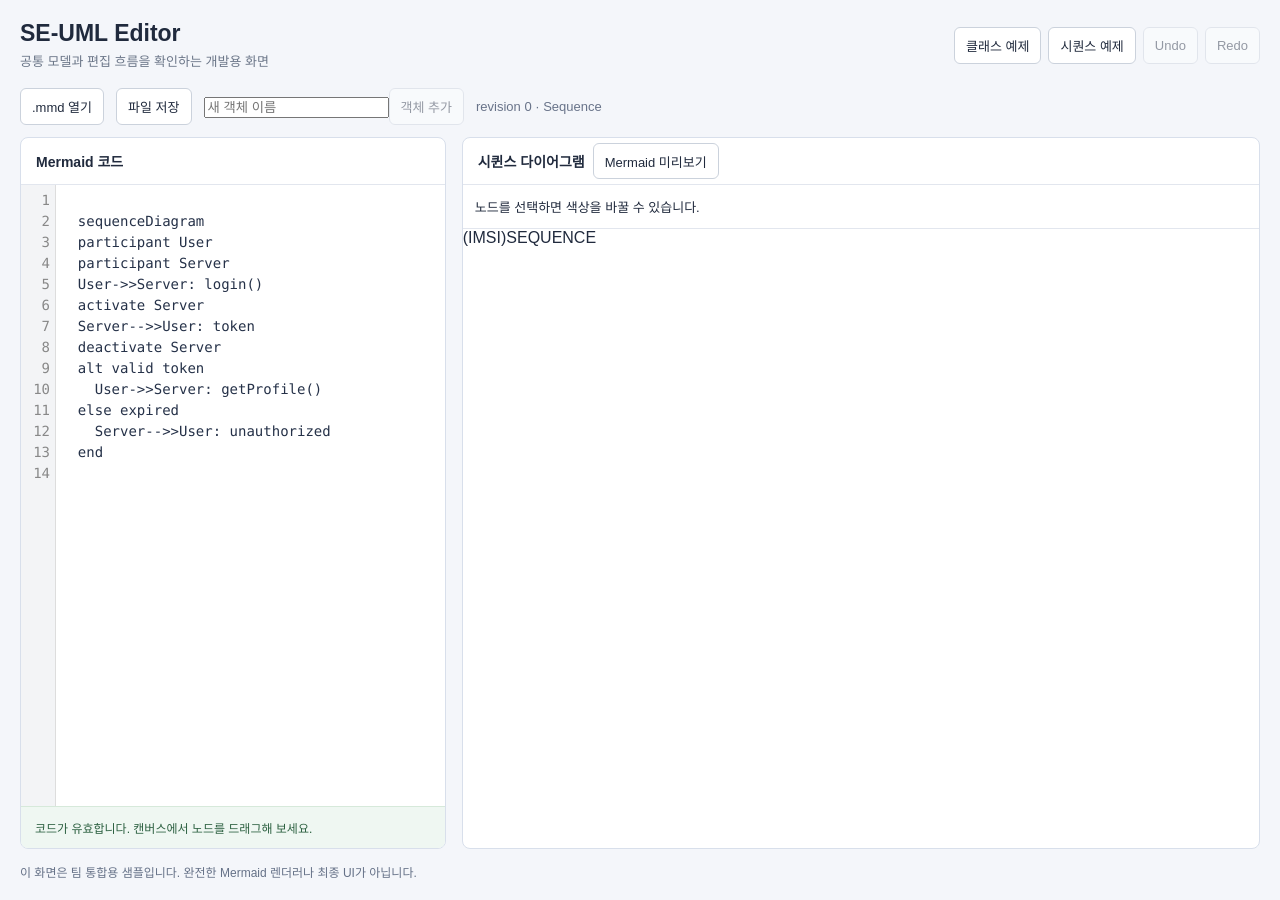
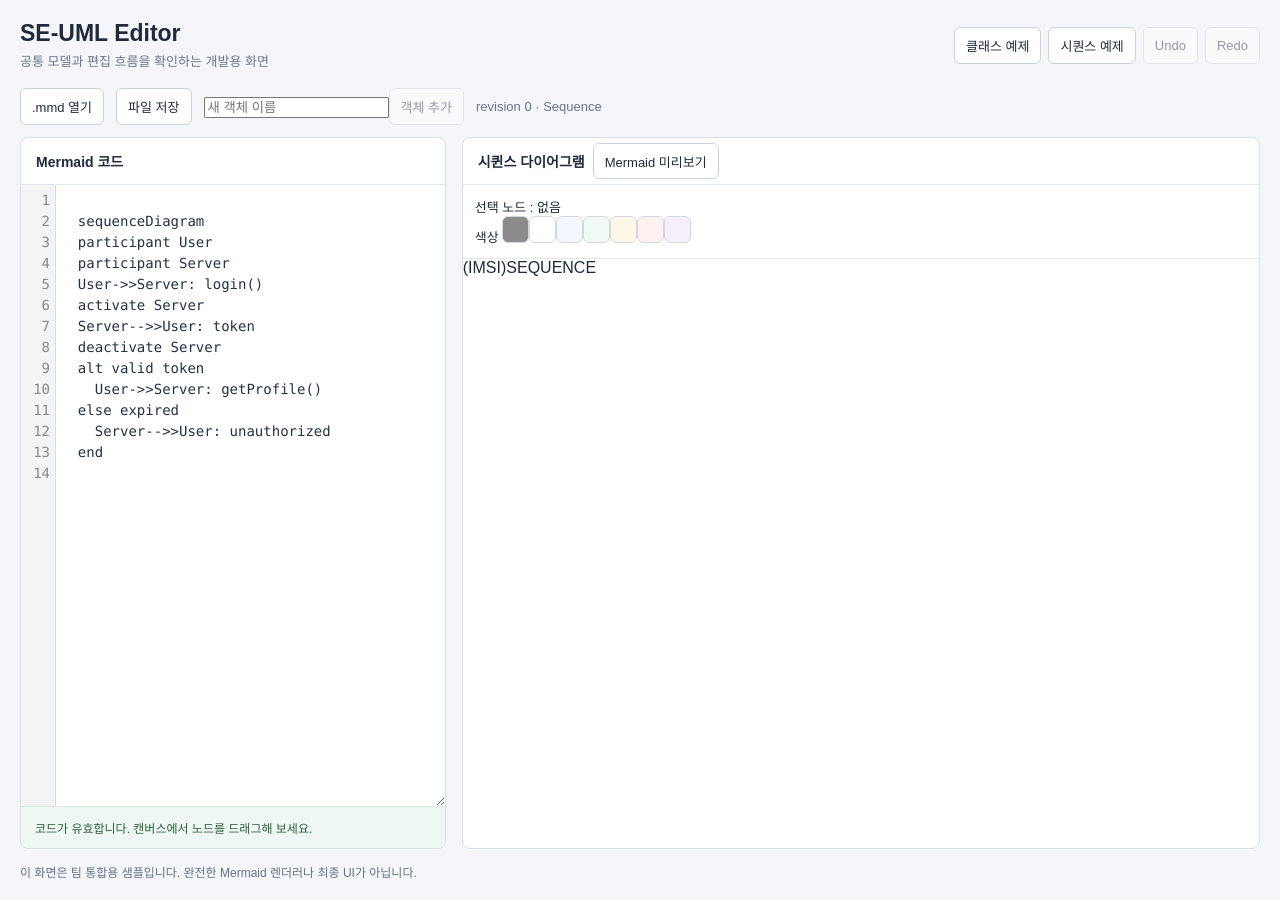
Before and after one commit to rhdghcks/SE-UML-Editor, a React (Vite) app: page / in a window 1280 px wide. Built offline with nearby package versions, Linux system fonts and the light colour scheme.

Commit message:
캔버스 기능 분리, 각 UI 크기 매커니즘 조정

```diff
--- a/src/ui/codeEditor/CodeEditorPanel.tsx
+++ b/src/ui/codeEditor/CodeEditorPanel.tsx
@@ -1,3 +1,11 @@
+//code-panel 코드 작업과 관련된 패널
+
+//panel-heading 패널 제목
+//code-editor 코드 입력 영역
+// //line-numbers 코드 입력창의 줄 표시
+// //code-input-area 코드 입력창
+//feedback 에러 정보 표시
+
 import { useRef } from 'react';
 
 import './style-CodeEditorPanel.css';
@@ -53,7 +61,7 @@ export function CodeEditorPanel({ source, error, onChange }: CodeEditorProps) {
         </div>
 
         {/* 코드 입력 및 수정 */}
-        <textarea
+        <textarea className="code-input-area"
           ref={textareaRef}
           spellCheck={false}
           aria-label="Mermaid 코드"
--- a/src/ui/codeEditor/style-CodeEditorPanel.css
+++ b/src/ui/codeEditor/style-CodeEditorPanel.css
@@ -16,7 +16,7 @@
 }
 
 .line-numbers,
-.code-editor textarea {
+.code-input-area {
   padding: 5px;
 }
 
@@ -46,7 +46,7 @@
   padding-right: 5px;
 }
 
-.code-editor textarea {
+.code-input-area {
   flex: 1;
 
   /*
@@ -54,15 +54,16 @@
   height: 100%;
   overflow: auto;
   box-sizing: border-box;
+  resize: none;
   */
-
-  resize: none;
 
   border: 0;
   /*outline: none;*/
   color: #253148;
 
   font: inherit;
+
+  /* 자동 줄바꿈 끄기 */
   white-space: pre;
 }
 
--- a/src/ui/diagram/Canvas/new_DiagramCanvas.tsx
+++ b/src/ui/diagram/Canvas/Canvas_UI.tsx
@@ -1,3 +1,9 @@
+//canvas-UI 노드 색상 변경창과 노드 조작창을 로드
+
+//selection-bar 선택 노드 이름과 색상 선택지 버튼
+//canvas 노드 이동이 가능한 창
+
+
 import { useState, useEffect, useRef } from 'react';
 import type { EditorSnapshot } from '../../../core/types';
 import { ClassDiagram } from './ClassDiagram';
@@ -17,7 +23,7 @@ interface Props {
 //다이어그램 색상 선택지
 const COLORS = ['#000000', '#ffffff', '#e8eefb', '#dff2e5', '#fff0ce', '#f9dfdf', '#e9ddf7'];
 
-export function New_DiagramCanvas({ snapshot, disabled, onMove, onChangeColor }: Props) {
+export function Canvas_UI({ snapshot, disabled, onMove, onChangeColor }: Props) {
 
   // 선택 노드 색상 변경을 위한 기능
   const [selected, setSelected] = useState<string | null>(null);
@@ -41,20 +47,31 @@ export function New_DiagramCanvas({ snapshot, disabled, onMove, onChangeColor }:
     previousKind.current = modelKind;
   }, [snapshot]);
 
+
+  const isNodeSelected = Boolean(selected && currentNode);
+
   return (
-    <section className="diagram-canvas">
+    <section className="canvas-UI">
       {/* 색상 선택 버튼 */}
       <div className="selection-bar">
         {/* 선택 노드가 있는 경우 선택지 표시, 없는 경우 문구로 대체 */}
-        {selected && currentNode ? <>
-          <span>선택: {selected} </span>
-          <span>색상</span>
+        <span>선택 노드 : {isNodeSelected ? selected : '없음'} </span>
+        <div>
+          <span>색상 </span>
+          {COLORS.map(
+            (color) =>
+              <button
+                key={color}
+                className="color-switch"
+                title={color}
+                style={{ backgroundColor: color }}
+                disabled={!isNodeSelected || disabled}
+                onClick={() => onChangeColor(selected!, color)}
+              />
+          )}
+        </div>
+      </div>
 
-          {COLORS.map((color) => <button key={color} className="swatch"
-            title={color} style={{ backgroundColor: color }} disabled={disabled}
-            onClick={() => onChangeColor(selected, color)} />)}
-        </> : <span>노드를 선택하면 색상을 바꿀 수 있습니다.</span>}
-      </div>
 
       <div className="canvas">
         {modelKind === 'class' ? (
@@ -65,6 +82,8 @@ export function New_DiagramCanvas({ snapshot, disabled, onMove, onChangeColor }:
           <div>(IMSI)UNKNOWN</div>
         )}
       </div>
+
+
     </section>
   );
 }
--- a/src/ui/diagram/DiagramPanel.tsx
+++ b/src/ui/diagram/DiagramPanel.tsx
@@ -1,7 +1,14 @@
+//diagram-panel 다이어그램 작업 관련 패널
+
+//panel-heading 패널 제목
+//diagram-container 모드에 따라 [프리뷰, 캔버스] 로드
+
+
+
 import { useState, useEffect, useRef } from 'react';
 
 import { MermaidPreview } from './MermaidPreview';
-import { New_DiagramCanvas } from './canvas/new_DiagramCanvas';
+import { Canvas_UI } from './canvas/Canvas_UI';
 import type { EditorSnapshot } from '../../core/types';
 
 import './style-DiagramPanel.css';
@@ -25,7 +32,7 @@ export function DiagramPanel({ snapshot, disabled, onMove, onChangeColor }: Prop
   const [uiMode, setStandard] = useState(false);
 
   return (
-    <section className="canvas-panel">
+    <section className="diagram-panel">
       {/* 제목 텍스트 */}
       <div className="panel-heading">
         <div className="panel-heading-text">
@@ -37,13 +44,12 @@ export function DiagramPanel({ snapshot, disabled, onMove, onChangeColor }: Prop
       </div>
 
       {/* 모드에 따라 다른 UI 로드 */}
-      <div>
+      <div className="diagram-container">
         {uiMode ?
           <MermaidPreview document={snapshot} /> :
-          <New_DiagramCanvas snapshot={snapshot} disabled={disabled} onMove={onMove} onChangeColor={onChangeColor} />
+          <Canvas_UI snapshot={snapshot} disabled={disabled} onMove={onMove} onChangeColor={onChangeColor} />
         }
       </div>
-
     </section>
   );
 
--- a/src/ui/diagram/style-DiagramPanel.css
+++ b/src/ui/diagram/style-DiagramPanel.css
@@ -4,6 +4,7 @@
 
 .selection-bar {
   padding: 12px;
+  display: grid;
   align-items: center;
   justify-content: flex-start;
   border-bottom: 1px solid #e2e6ee;
@@ -11,33 +12,45 @@
   /*min-height: 54px;*/
 }
 
+.color-switch {
+  width: 27px;
+  height: 27px;
+  border: 1px solid #9ea8b9;
+  padding: 0px;
+}
 
-/* 다이어그램 캔버스 */
 
-.diagram-canvas {
-  position: relative;
-  display: grid;
-  flex: 1;
+/* 다이어그램 미리보기 / 다이어그램 캔버스 영역 */
+.diagram-container {
+  display: flex;
+  flex-direction: column;
 
-  min-height: 0;
-  height: 100%;
-
-  overflow: scroll;
+  /* 자신의 크기가 canvas-panel의 남는 높이만 차지하도록 설정 */
+  flex-grow: 1;
+  flex-basis: 0;
+  overflow: auto;
 
   /* 경계 확인용 임시 테두리 */
-  /*
-  border: 1px solid #000000;
-  border-color: #FF00FF;*/
+  /*border: 1px solid #00FFFF;*/
 }
+
+.canvas-UI {
+  display: flex;
+  flex-direction: column;
+  flex: 1;
+  overflow: hidden;
+
+  /* 경계 확인용 임시 테두리 */
+  /*border: 1px solid #FF00FF;*/
+}
+
 
 .canvas {
   flex: 1;
-  min-height: 0;
+  overflow: auto;
 
   /* 경계 확인용 임시 테두리 */
-  /*
-  border: 1px solid #000000;
-  border-color: #00FFFF;*/
+  /*border: 1px solid #008F00;*/
 }
 
 .diagram-svg {
@@ -51,9 +64,8 @@
   touch-action: none;
 
   /* 경계 확인용 임시 테두리 */
-  /*
-  border: 1px solid #000000;
-  border-color: #FF0000;*/
+
+  /*border: 1px solid #FF0000;*/
 }
 
 .canvas-node {
--- a/src/ui/style.css
+++ b/src/ui/style.css
@@ -100,7 +100,7 @@ button:disabled {
 }
 
 .code-panel,
-.canvas-panel {
+.diagram-panel {
   display: flex;
   flex-direction: column;
 
@@ -113,12 +113,12 @@ button:disabled {
   border-radius: 8px;
 
   /* 경계 확인용 임시 테두리 */
-  /*
-  border: 1px solid #FF0000;*/
+  /*border: 1px solid #FF0000;*/
 }
 
 /* 패널 제목 */
 .panel-heading {
+  flex: 0 0 auto;
   padding-inline: 15px;
   border-bottom: 1px solid #e2e6ee;
   font-weight: 600;
@@ -138,13 +138,6 @@ button:disabled {
 
 /* 다이어그램 영역 */
 
-.swatch {
-  width: 27px;
-  height: 27px;
-  border: 1px solid #9ea8b9;
-  padding: 0;
-}
-
 footer {
   padding-top: 14px;
   color: #657187;
```
Also changed, not shown: src/ui/App.tsx (+14 -3 lines).
